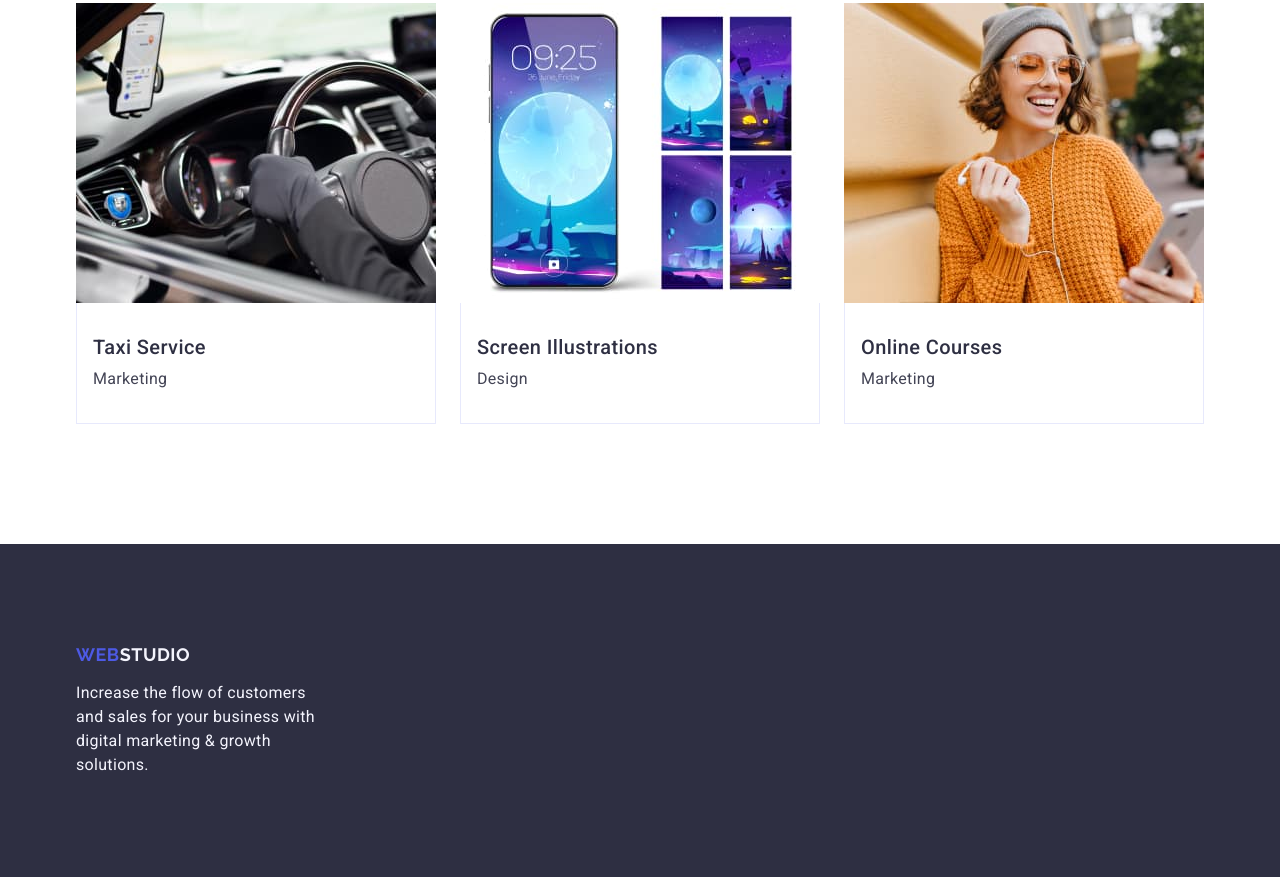
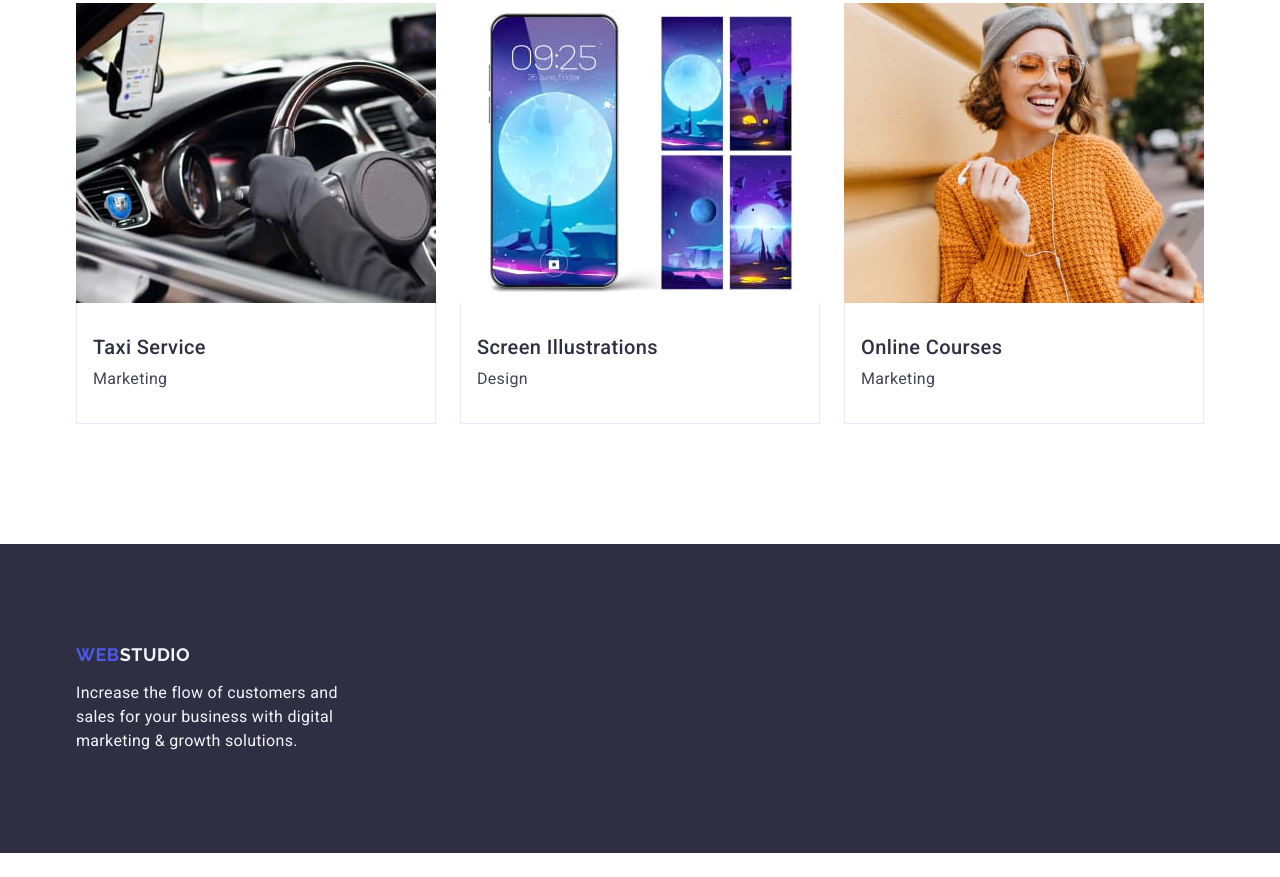
Before and after one commit to andrii-kyrch/goit-markup-hw-03, a plain HTML site: page index.html in a window 1280 px wide. Shown: the part 2471-3348 px from the top of the page. After the commit the page ends 3324 px from the top, so only its background shows below. Drawn offline with nearby package versions, Linux system fonts and the light colour scheme.

Commit message:
Fix footer p width

```diff
--- a/css/styles.css
+++ b/css/styles.css
@@ -283,6 +283,6 @@ img {
 }
 
 .footer-text {
-  max-width: 254px;
+  max-width: 264px;
   color: #f4f4fd;
 }
```
